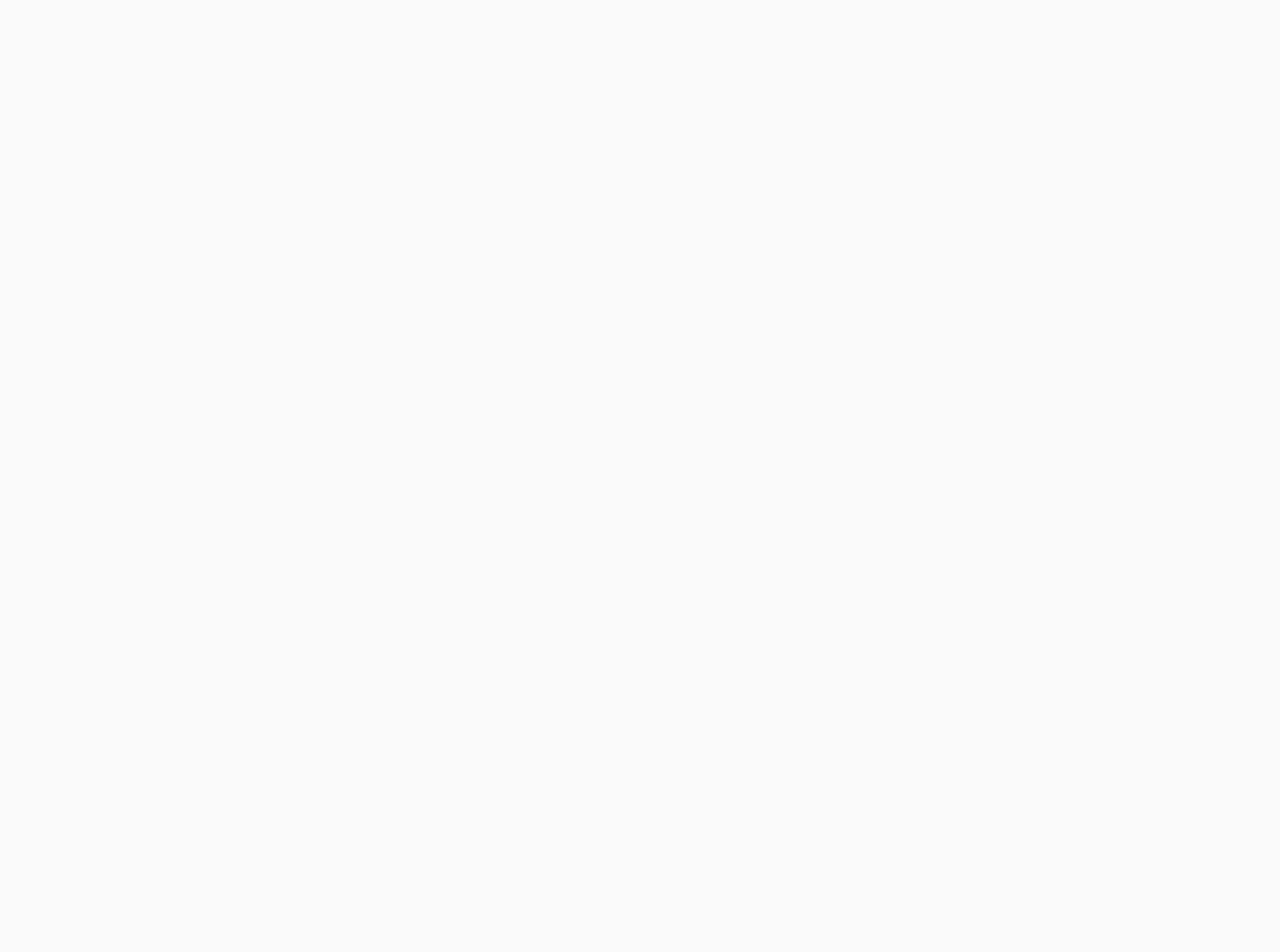
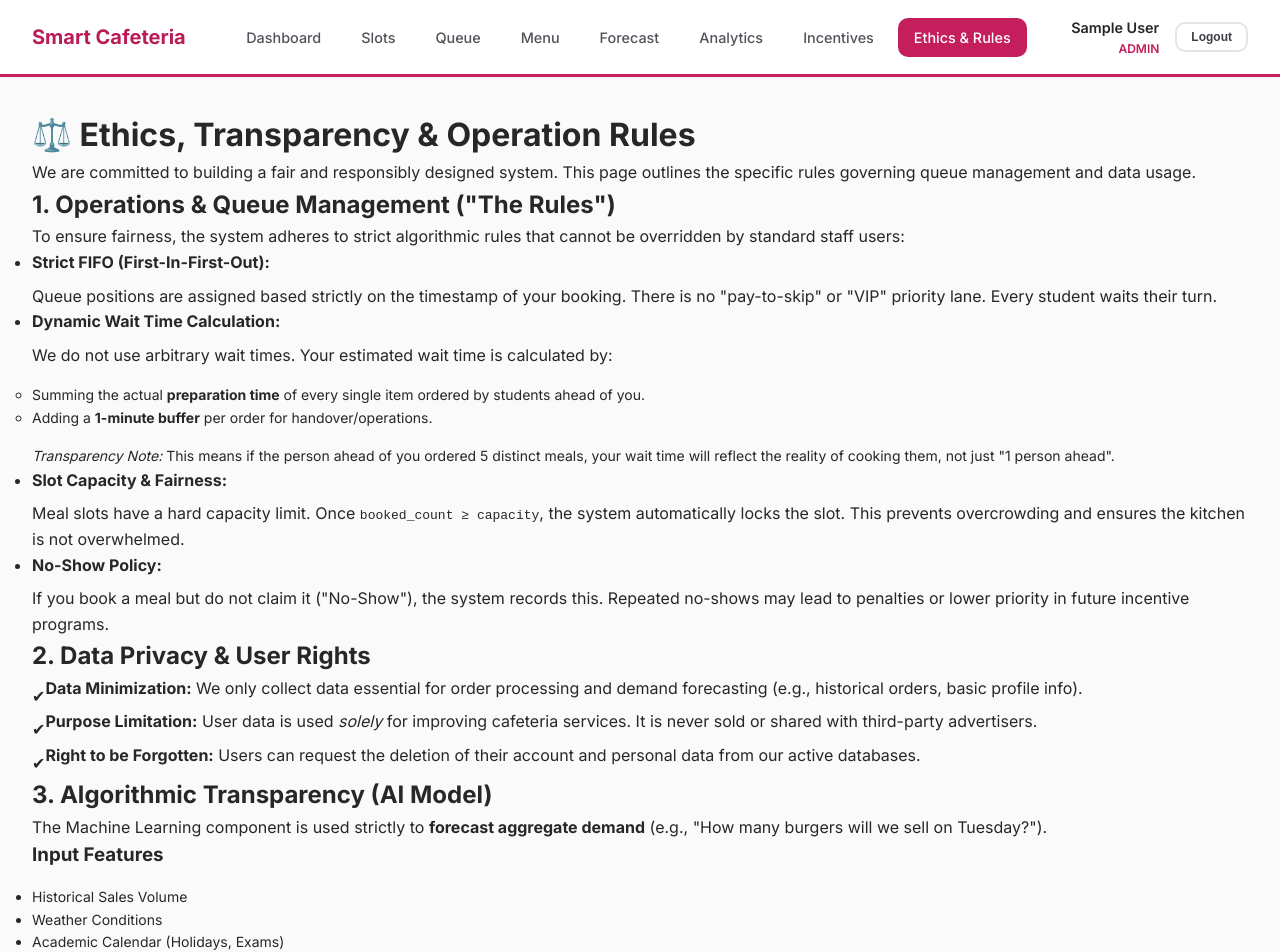
Before and after one commit to Smart-Cafeteria-Management-System/frontend, a React (Vite) app: page /ethics in a window 1280 px wide. Before the commit this address had no page. Shown: the top 952 px of the page. Before the commit the page ends 800 px from the top, so only its background shows below. Built offline with nearby package versions, Linux system fonts and the light colour scheme; sample sign-in values are in the browser's storage.

Commit message:
ethics and transparency

```diff
--- a/src/App.jsx
+++ b/src/App.jsx
@@ -16,6 +16,7 @@ import IncentiveConfig from './pages/IncentiveConfig';
 import Slots from './pages/Slots';
 import Addons from './pages/Addons';
 import AddonClaim from './pages/AddonClaim';
+import Ethics from './pages/Ethics';
 
 import Layout from './components/common/Layout';
 
@@ -249,6 +250,18 @@ function AppRoutes() {
         }
       />
 
+      {/* ETHICS (PUBLIC OR PROTECTED) */}
+      <Route
+        path="/ethics"
+        element={
+          <ProtectedRoute>
+            <Layout>
+              <Ethics />
+            </Layout>
+          </ProtectedRoute>
+        }
+      />
+
       {/* DEFAULT */}
       <Route path="/" element={<Navigate to="/login" />} />
 
--- /dev/null
+++ b/src/pages/Ethics.jsx
@@ -0,0 +1,94 @@
+import React from 'react';
+
+const Ethics = () => {
+  return (
+    <div className="container mx-auto p-6 max-w-4xl">
+      <h1 className="text-3xl font-bold mb-8 text-indigo-700">⚖️ Ethics, Transparency & Operation Rules</h1>
+
+      <div className="bg-white shadow-lg rounded-lg p-6 mb-8">
+        <p className="text-gray-700 mb-4">
+          We are committed to building a fair and responsibly designed system. This page outlines the specific rules governing queue management and data usage.
+        </p>
+      </div>
+
+      <div className="grid gap-8">
+        {/* Section 1 */}
+        <div className="bg-white shadow-md rounded-lg p-6 border-l-4 border-indigo-500">
+          <h2 className="text-2xl font-semibold mb-4 text-gray-800">1. Operations & Queue Management ("The Rules")</h2>
+          <p className="text-gray-600 mb-4">To ensure fairness, the system adheres to strict algorithmic rules that cannot be overridden by standard staff users:</p>
+
+          <ul className="list-disc pl-6 space-y-4 text-gray-700">
+            <li>
+              <strong className="text-indigo-600">Strict FIFO (First-In-First-Out):</strong>
+              <p className="mt-1">Queue positions are assigned based strictly on the timestamp of your booking. There is no "pay-to-skip" or "VIP" priority lane. Every student waits their turn.</p>
+            </li>
+            <li>
+              <strong className="text-indigo-600">Dynamic Wait Time Calculation:</strong>
+              <p className="mt-1">We do not use arbitrary wait times. Your estimated wait time is calculated by:</p>
+              <ul className="list-circle pl-6 mt-2 space-y-1 text-sm text-gray-600">
+                <li>Summing the actual <strong>preparation time</strong> of every single item ordered by students ahead of you.</li>
+                <li>Adding a <strong>1-minute buffer</strong> per order for handover/operations.</li>
+              </ul>
+              <div className="mt-2 text-sm bg-blue-50 p-2 rounded text-blue-800">
+                <em>Transparency Note:</em> This means if the person ahead of you ordered 5 distinct meals, your wait time will reflect the reality of cooking them, not just "1 person ahead".
+              </div>
+            </li>
+            <li>
+              <strong className="text-indigo-600">Slot Capacity & Fairness:</strong>
+              <p className="mt-1">Meal slots have a hard capacity limit. Once <code>booked_count &ge; capacity</code>, the system automatically locks the slot. This prevents overcrowding and ensures the kitchen is not overwhelmed.</p>
+            </li>
+            <li>
+              <strong className="text-indigo-600">No-Show Policy:</strong>
+              <p className="mt-1">If you book a meal but do not claim it ("No-Show"), the system records this. Repeated no-shows may lead to penalties or lower priority in future incentive programs.</p>
+            </li>
+          </ul>
+        </div>
+
+        {/* Section 2 */}
+        <div className="bg-white shadow-md rounded-lg p-6 border-l-4 border-green-500">
+          <h2 className="text-2xl font-semibold mb-4 text-gray-800">2. Data Privacy & User Rights</h2>
+          <ul className="space-y-3 text-gray-700">
+            <li className="flex items-start">
+              <span className="mr-2 mt-1 text-green-500">✔</span>
+              <span><strong>Data Minimization:</strong> We only collect data essential for order processing and demand forecasting (e.g., historical orders, basic profile info).</span>
+            </li>
+            <li className="flex items-start">
+              <span className="mr-2 mt-1 text-green-500">✔</span>
+              <span><strong>Purpose Limitation:</strong> User data is used <em>solely</em> for improving cafeteria services. It is never sold or shared with third-party advertisers.</span>
+            </li>
+            <li className="flex items-start">
+              <span className="mr-2 mt-1 text-green-500">✔</span>
+              <span><strong>Right to be Forgotten:</strong> Users can request the deletion of their account and personal data from our active databases.</span>
+            </li>
+          </ul>
+        </div>
+
+        {/* Section 3 */}
+        <div className="bg-white shadow-md rounded-lg p-6 border-l-4 border-purple-500">
+          <h2 className="text-2xl font-semibold mb-4 text-gray-800">3. Algorithmic Transparency (AI Model)</h2>
+          <p className="text-gray-600 mb-4">The Machine Learning component is used strictly to <strong>forecast aggregate demand</strong> (e.g., "How many burgers will we sell on Tuesday?").</p>
+
+          <div className="grid md:grid-cols-2 gap-4">
+            <div className="bg-gray-50 p-4 rounded">
+              <h3 className="font-semibold text-purple-700 mb-2">Input Features</h3>
+              <ul className="list-disc pl-5 text-sm text-gray-600 space-y-1">
+                <li>Historical Sales Volume</li>
+                <li>Weather Conditions</li>
+                <li>Academic Calendar (Holidays, Exams)</li>
+                <li>Day of the Week</li>
+              </ul>
+            </div>
+            <div className="bg-gray-50 p-4 rounded flex items-center justify-center">
+               <p className="text-center text-gray-700 font-medium">
+                 🚫 No Individual Profiling <br/>
+                 <span className="text-sm font-normal text-gray-500">The AI does not track or predict individual student eating habits.</span>
+               </p>
+            </div>
+          </div>
+        </div>
+      </div>
+    </div>
+  );
+};
+
+export default Ethics;
--- a/src/pages/UserDashboard.jsx
+++ b/src/pages/UserDashboard.jsx
@@ -121,6 +121,14 @@ function UserDashboard() {
                         <div className="stat-card-label">My Points</div>
                         <div className="stat-card-value primary">{points}</div>
                         <div className="stat-card-subtext">View Rewards</div>
+                    </div>
+                </Link>
+
+                <Link to="/ethics" style={{ textDecoration: 'none' }}>
+                    <div className="stat-card" style={{ cursor: 'pointer', borderColor: '#6366f1' }}>
+                        <div className="stat-card-label" style={{ color: '#6366f1' }}>Transparency</div>
+                        <div className="stat-card-value" style={{ fontSize: '1.5rem' }}>Rules & AI</div>
+                        <div className="stat-card-subtext">How it works</div>
                     </div>
                 </Link>
             </div>
```
Also changed, not shown: src/components/common/Layout.jsx (+6 -3 lines).
